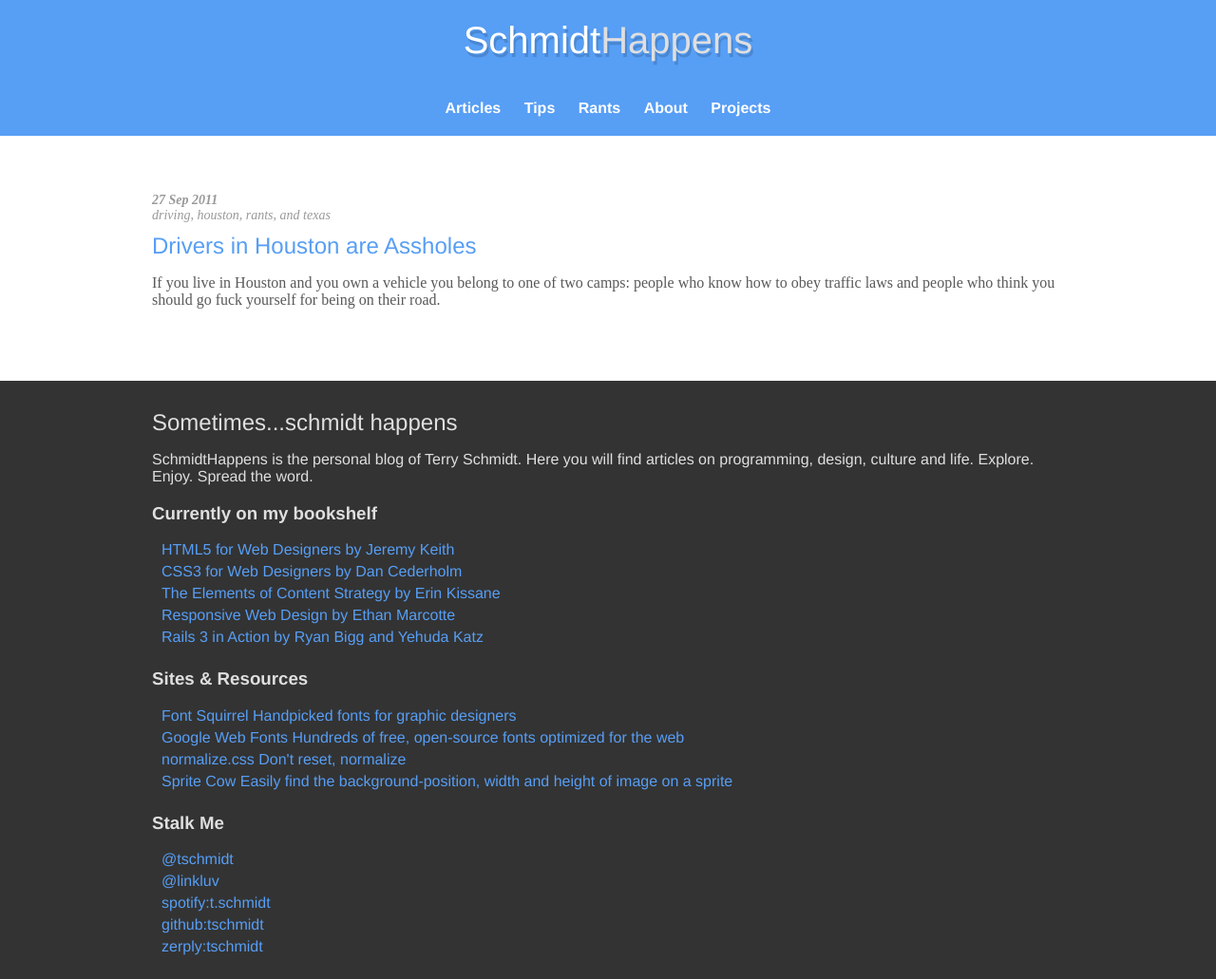
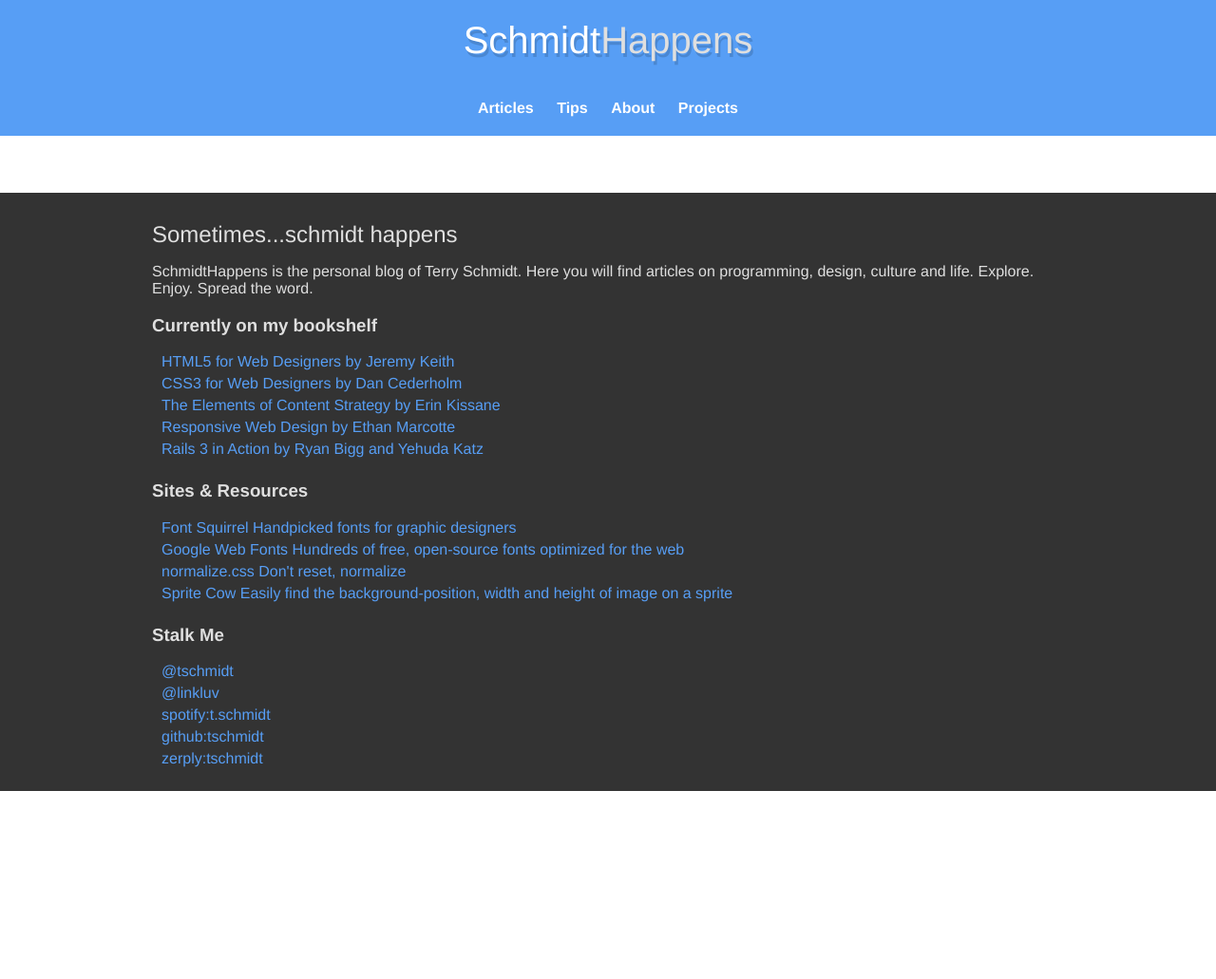
Before and after one commit to tschmidt/tschmidt.github.com, a Jekyll site: the page built from rants.html, in a window 1280 px wide. Shown: the whole page at 95% size. Built offline with Jekyll 4.4.1, drawn with Linux system fonts in a browser that asks for light colours; nearby versions of some CDN libraries; Markdown is read by kramdown in place of the engine named in the settings; after the commit the page ends 900 px from its top, so only the background shows below that.

Commit message:
Removing the rants. I don't want to be a dick

```diff
--- a/_layouts/default.html
+++ b/_layouts/default.html
@@ -42,11 +42,6 @@
           <li id="n-tips">
             <a href='/tips.html'>
               Tips
-            </a>
-          </li>
-          <li id="n-rants">
-            <a href='/rants.html'>
-              Rants
             </a>
           </li>
           <li id="n-about">
--- a/_posts/rants/2011-09-27-drivers-in-houston-are-assholes.html
+++ b/_posts/rants/2011-09-27-drivers-in-houston-are-assholes.html
@@ -7,7 +7,7 @@ blurb:
   If you live in Houston and you own a vehicle you belong to one of two camps&#58;
   people who know how to obey traffic laws and people who think you should go
   fuck yourself for being on their road.
-published: true
+published: false
 categories:
   ["rants"]
 comments: true
```
